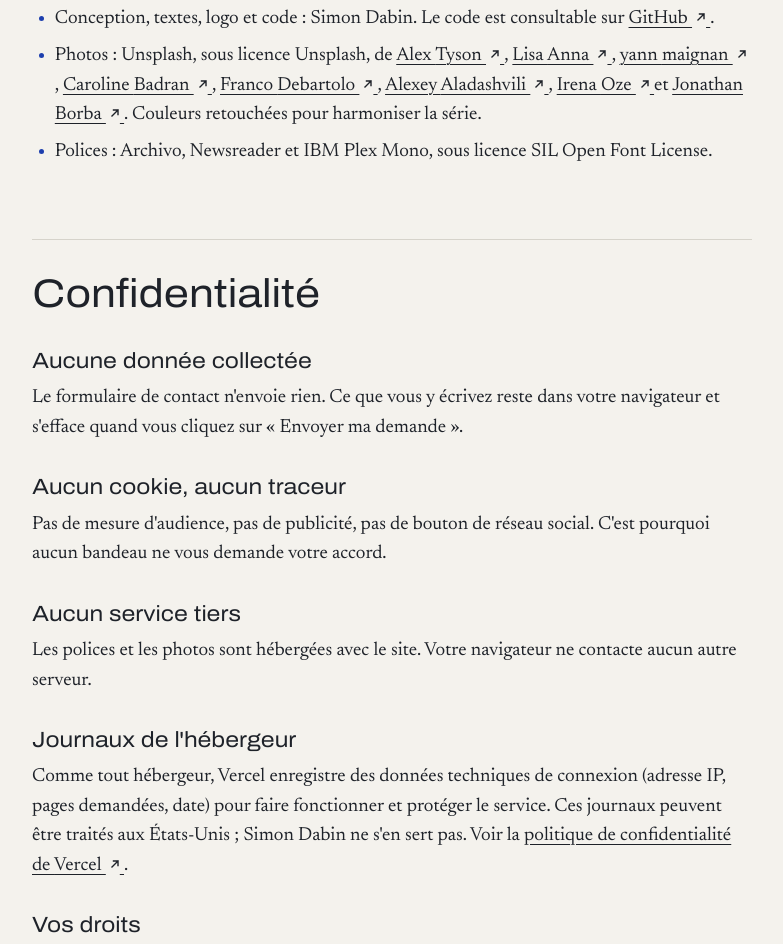
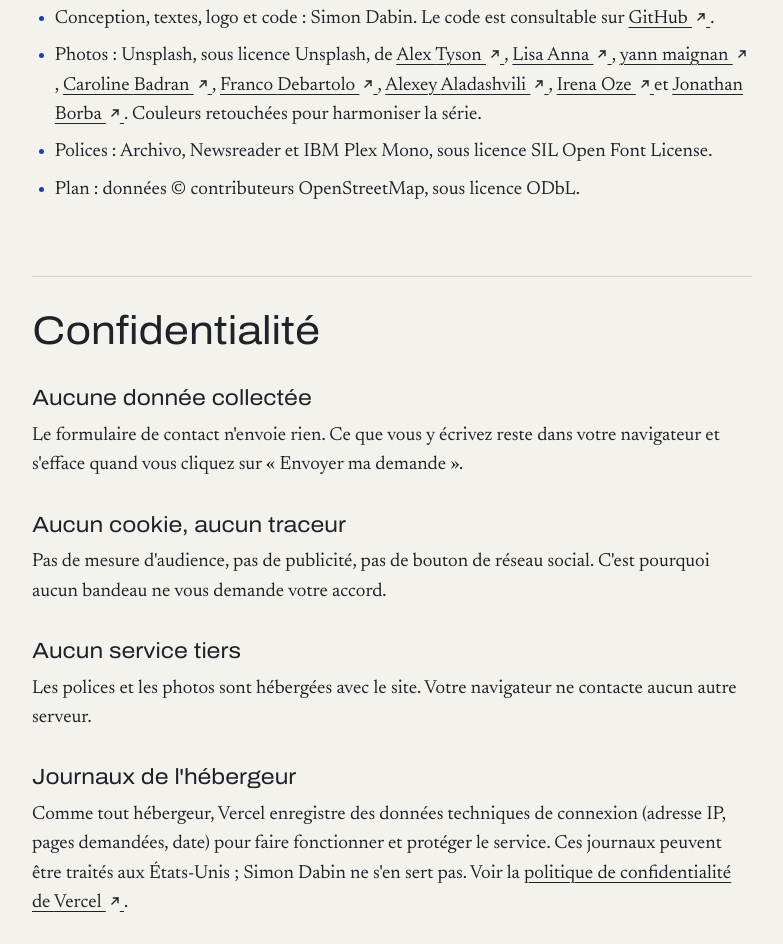
Before and after one commit to FrenchSimon/craie-et-cobalt, an Astro site: page /mentions-legales in a window 1280 px wide. Shown: the part 1099-2043 px from the top of the page, without its empty margins (248-1031 px from the left). Built offline with nearby package versions, Linux system fonts and the light colour scheme; Astro itself is replaced by a stand-in of ours.

Commit message:
feat: crédit OpenStreetMap du plan dans les mentions légales
Co-Authored-By: Claude Opus 5.5 <noreply@anthropic.com>

```diff
--- a/src/pages/mentions-legales.astro
+++ b/src/pages/mentions-legales.astro
@@ -65,6 +65,7 @@ const photographes = [
           ))}. Couleurs retouchées pour harmoniser la série.
         </li>
         <li>Polices&nbsp;: Archivo, Newsreader et IBM Plex Mono, sous licence SIL Open Font License.</li>
+        <li>Plan&nbsp;: données © contributeurs OpenStreetMap, sous licence ODbL.</li>
       </ul>
     </section>
 
```
